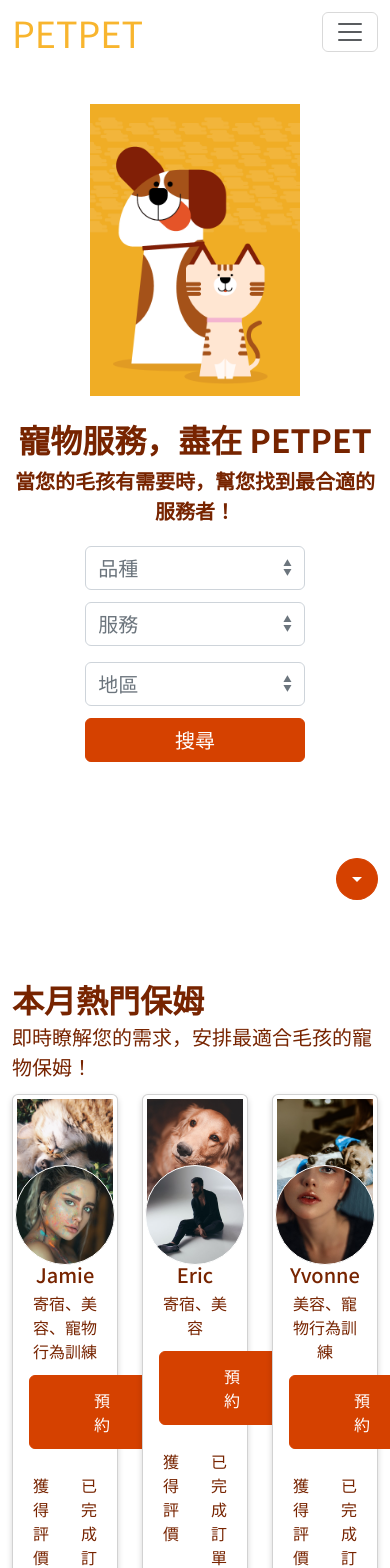
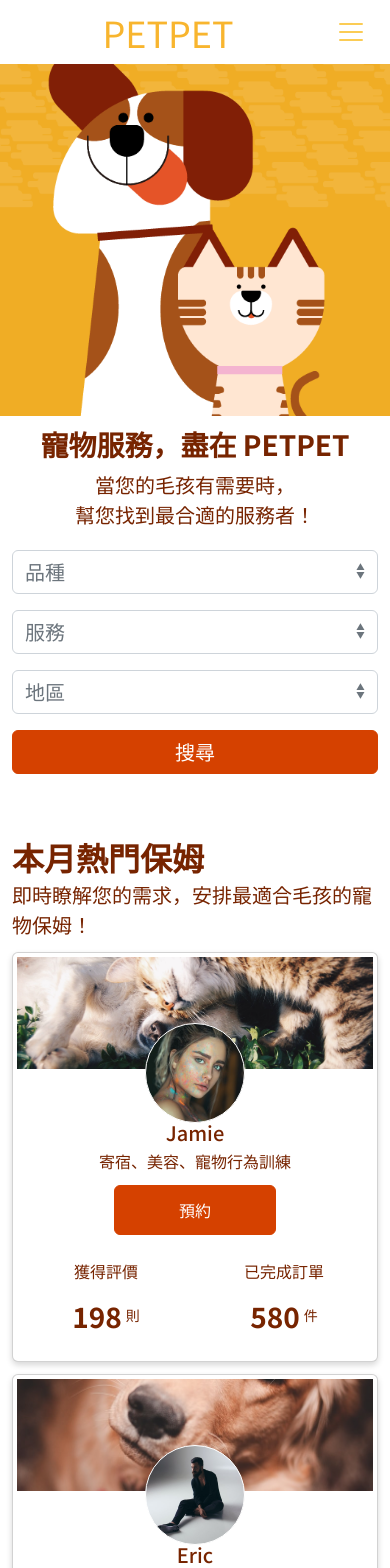
Before and after one commit to snoesugar/PETPET-React, a React (Vite) app: page / in a window 390 px wide. Shown: the top 1568 px of the page. Built offline with nearby package versions, Linux system fonts and the light colour scheme; a web font is replaced by a local one.

Commit message:
sm的RWD做到home的保母覽

```diff
--- a/src/assets/scss/helpers/_minxins.scss
+++ b/src/assets/scss/helpers/_minxins.scss
@@ -1,6 +1,4 @@
 @include media-breakpoint-down(md) {
-  /*home*/
-
   /*margin padding*/
   .mb-md-5 {
     margin-bottom: 20px;
@@ -19,10 +17,6 @@
 
   .w-md-390 {
     width: 390px !important;
-  }
-
-  .w-100.w-md-60 {
-    width: 60% !important;
   }
 
   .w-100.h-md-150 {
@@ -57,11 +51,17 @@
   .w-25.w-md-16 {
     width: 16% !important;
   }
+  .w-100.w-sm-60.w-md-100 {
+    width: 100% !important;
+  }
   .w-100.w-md-32 {
     width: 32% !important;
   }
   .w-100.w-md-50 {
     width: 50% !important;
+  }
+  .fw-md-bold.fw-medium {
+    font-weight: 700 !important;
   }
   .fs-6.fs-md-4 {
     font-size: 32px !important;
@@ -70,3 +70,24 @@
     font-size: 16px !important;
   }
 }
+
+@include media-breakpoint-down(sm) {
+  .text-sm-start {
+    text-align:left;
+  }
+  .w-sm-100 {
+    width: 100% !important;
+  }
+  .h-sm-352 {
+    height: 352px !important;
+  }
+  .fs-sm-5 {
+    font-size: 28px !important;
+  }
+}
+
+@include media-breakpoint-up(sm) {
+  .w-100.w-sm-60 {
+    width: 60% !important;
+  }
+}
--- a/src/assets/scss/helpers/_variables.scss
+++ b/src/assets/scss/helpers/_variables.scss
@@ -405,7 +405,7 @@ $enable-cssgrid:              false !default;
 $enable-button-pointers:      true !default;
 $enable-rfs:                  false; //true !default; custom
 $enable-validation-icons:     true !default;
-$enable-negative-margins:     false !default;
+$enable-negative-margins:     true; //false !default; custom
 $enable-deprecation-messages: true !default;
 $enable-important-utilities:  true !default;
 
@@ -535,7 +535,7 @@ $grid-breakpoints: (
 
 // scss-docs-start container-max-widths
 $container-max-widths: (
-  sm: 540px,
+  sm: 375px,//540px, custom
   md: 768px,//720px, custom
   lg: 1100px,//960px, custom
   xl: 1280px,//1140px, custom
--- a/src/assets/scss/pages/index.scss
+++ b/src/assets/scss/pages/index.scss
@@ -1,3 +1,8 @@
+/*Navbar*/
+.navbar-toggler-icon {
+  filter: invert(73%) sepia(65%) saturate(520%) hue-rotate(2deg);
+}
+
 /*下拉式選單箭頭*/
 .dropdown-toggle::after {
   display: none;
--- a/src/components/Navbar.jsx
+++ b/src/components/Navbar.jsx
@@ -24,12 +24,12 @@ const Navbar = () => {
       <div className="container-lg">
         <nav className="navbar navbar-expand-sm">
           <div className="container-fluid px-0">
-            <Link className="navbar-brand text-yellow-10 fs-3 p-0" to="/">
+            <Link className="navbar-brand text-yellow-10 mx-sm-0 mx-auto fs-3 p-0" to="/">
               PETPET
             </Link>
             {/* 漢堡按鈕 */}
             <button
-              className="navbar-toggler"
+              className="navbar-toggler border-0"
               type="button"
               aria-expanded={openNav}
               onClick={() => setOpenNav(o => !o)}
--- a/src/pages/Home.jsx
+++ b/src/pages/Home.jsx
@@ -124,22 +124,31 @@ const Home = () => {
   return (
     <>
       {/* 首頁 */}
-      <div className="container-xl mb-12">
+      <div className="container-xl mb-sm-12 mb-10">
         <div className="row">
-          <div className="col-md-5 text-center">
-            <img className="img-fluid w-md-210 my-md-0 mt-8 mb-6" src={`${import.meta.env.BASE_URL}index-1.png`} alt="index-1" />
+          <div className="col-md-5 text-center px-sm-3 px-0">
+            <img className="img-fluid w-md-210 h-sm-352 w-sm-100 object-fit-cover my-md-0 mt-sm-8 mt-0 mb-sm-6 mb-3" src={`${import.meta.env.BASE_URL}index-1.png`} alt="index-1" />
           </div>
           <div className="col-md-7 d-flex flex-column text-center">
             <div className="flex-grow-1 d-flex flex-column justify-content-center">
-              <div className="text-md-start text-center text-primary">
-                <h2 className="fs-md-4 fw-bold mb-md-4 mb-2">寵物服務，盡在 PETPET</h2>
-                <p className="fs-6 fs-md-7 fw-bold mb-md-9 mb-5">當您的毛孩有需要時，幫您找到最合適的服務者！</p>
+              <div className="text-center text-primary">
+                <div className="d-inline-block text-sm-start text-center">
+                  <h2 className="fs-md-4 fs-sm-5 fw-bold mb-md-4 mb-2">
+                    寵物服務，盡在 PETPET
+                  </h2>
+
+                  <p className="fs-6 fs-md-7 fw-md-bold fw-medium mb-md-9 mb-5">
+                    當您的毛孩有需要時，
+                    <br className="d-md-none" />
+                    幫您找到最合適的服務者！
+                  </p>
+                </div>
               </div>
               <div className="d-flex flex-column flex-md-row">
                 <div className="dropdown position-relative flex-md-fill" ref={dogRef}>
                   <button
                     type="button"
-                    className="btn btn-white border border-md-end-0 dropdown-toggle fs-7 text-gray-40 w-100 w-md-60 text-start rounded-md-end-0 mb-3"
+                    className="btn btn-white border border-md-end-0 dropdown-toggle fs-7 text-gray-40 w-md-100 w-sm-60 w-100 text-start rounded-md-end-0 mb-sm-3 mb-4"
                     onClick={() => setOpenDog(o => !o)}
                   >
                     {selectedDog}
@@ -166,7 +175,7 @@ const Home = () => {
                 <div className="dropdown position-relative flex-md-fill" ref={serviceRef}>
                   <button
                     type="button"
-                    className="btn btn-white border border-md-end-0 dropdown-toggle fs-7 text-gray-40 w-100 w-md-60  text-start rounded-md-0 mb-4"
+                    className="btn btn-white border border-md-end-0 dropdown-toggle fs-7 text-gray-40 w-md-100 w-sm-60 w-100 text-start rounded-md-0 mb-sm-3 mb-4"
                     onClick={() => setOpenService(o => !o)}
                   >
                     {selectedService}
@@ -193,7 +202,7 @@ const Home = () => {
                 <div className="dropdown position-relative flex-md-fill" ref={cityRef}>
                   <button
                     type="button"
-                    className="btn btn-white border border-md-end-0 dropdown-toggle fs-7 text-gray-40 w-100 w-md-60  text-start rounded-md-0 mb-3"
+                    className="btn btn-white border border-md-end-0 dropdown-toggle fs-7 text-gray-40 w-md-100 w-sm-60 w-100 text-start rounded-md-0 mb-sm-3 mb-4"
                     onClick={() => setOpenCity(o => !o)}
                   >
                     {selectedCity}
@@ -217,12 +226,12 @@ const Home = () => {
                     </ul>
                   )}
                 </div>
-                <div className="text-center mb-12">
-                  <button type="button" className="btn btn-orange-20 btn-fit fs-7 px-6 w-100 w-md-60 rounded-md-start-0 mb-4">搜尋</button>
+                <div className="text-center mb-sm-12 mb-0">
+                  <button type="button" className="btn btn-orange-20 btn-fit fs-7 px-6 w-md-100 w-sm-60 w-100 rounded-md-start-0 mb-sm-4 mb-0">搜尋</button>
                 </div>
               </div>
             </div>
-            <div className="text-end">
+            <div className="text-end d-sm-block d-none">
               <button type="button" className="btn btn-orange-20 btn-fit rounded-circle p-2">
                 <span className="material-symbols-outlined">arrow_drop_down</span>
               </button>
@@ -231,12 +240,12 @@ const Home = () => {
         </div>
       </div>
       {/* 本月熱門保姆 */}
-      <div className="container-lg mb-md-12 mb-10">
+      <div className="container-lg mb-md-12 mb-sm-10 mb-8">
         <h3 className="fw-bold text-primary mb-1">本月熱門保姆</h3>
         <p className="fs-7 text-primary mb-3">即時瞭解您的需求，安排最適合毛孩的寵物保姆！</p>
-        <div className="row">
+        <div className="row gy-3">
           {babysitters.map(sitter => (
-            <div className="col-4" key={sitter.name}>
+            <div className="col-sm-4" key={sitter.name}>
               <ServiceCard
                 name={sitter.name}
                 services={sitter.services}
```
